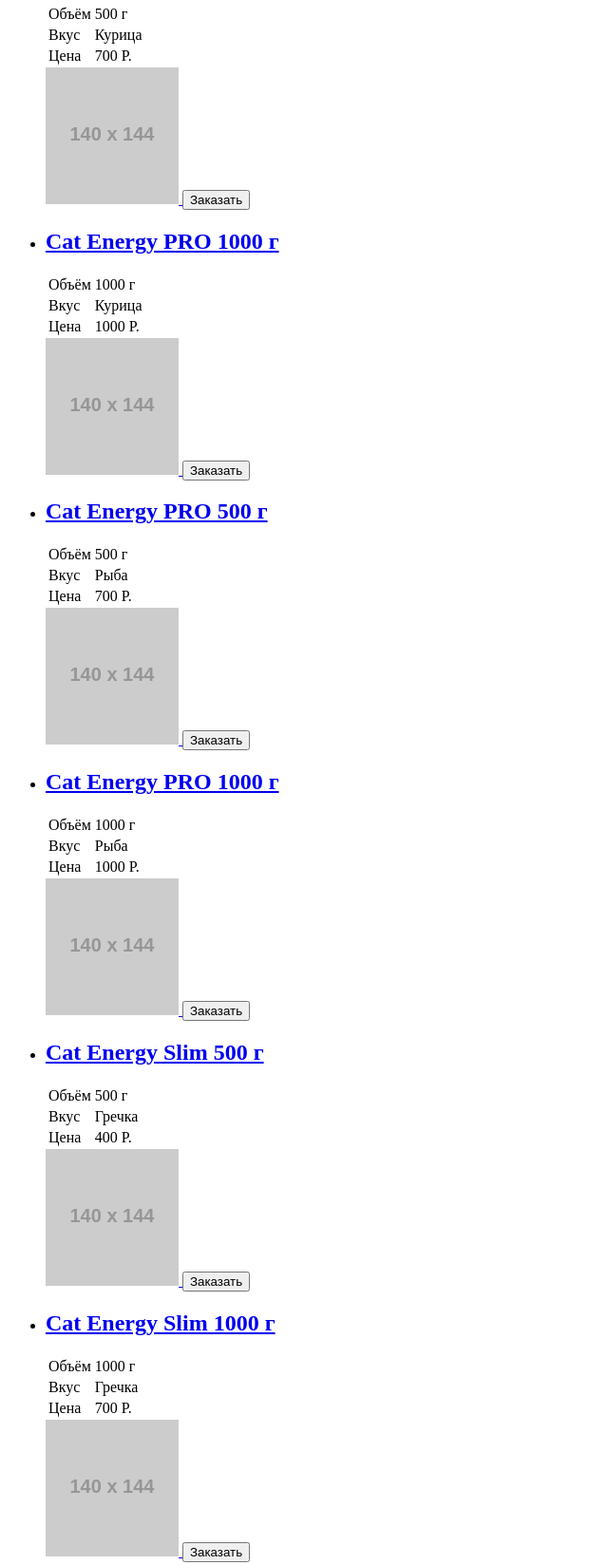
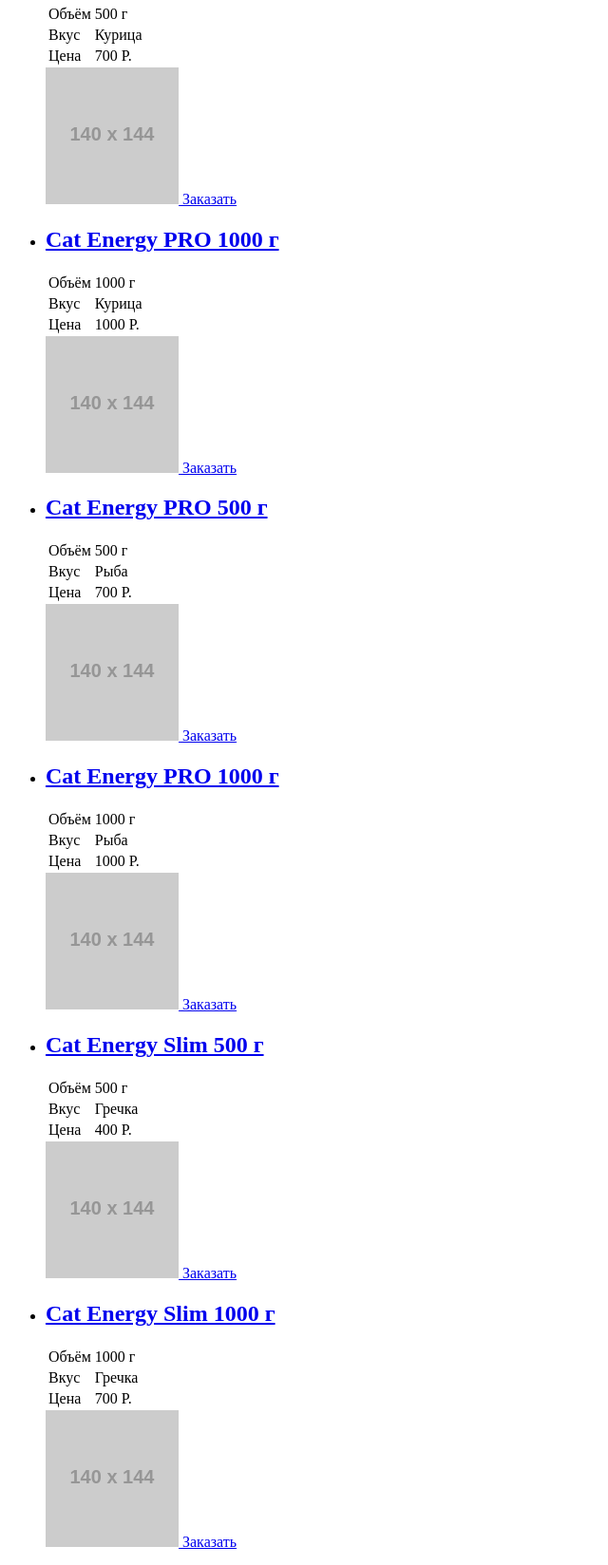
Before and after one commit to SKYFish17/444321-cat-energy-18, a website: page source/catalog.html in a window 1280 px wide. Shown: the part 253-1901 px from the top of the page at 95% size, without its empty margins (0-640 px from the left). Drawn offline with Linux system fonts and the light colour scheme; placeholder pictures from the web are drawn by us.

Commit message:
заменяет тег button на a

```diff
--- a/source/catalog.html
+++ b/source/catalog.html
@@ -52,7 +52,7 @@
             <a href="cat-pro_500-1.html">
               <img src="https://via.placeholder.com/140x144" width="140" height="144" alt="Упаковка продукта Cat Energy Pro 500 грамм" class="product__image">
             </a>
-            <button class="product__order button" type="button">Заказать</button>
+            <a class="product__order button" href="order.html">Заказать</a>
           </li>
           <li class="catalog__item product">
             <a href="cat-pro_1000-1.html">
@@ -75,7 +75,7 @@
             <a href="cat-pro_1000.html">
               <img src="https://via.placeholder.com/140x144" width="140" height="144" alt="Упаковка продукта Cat Energy Pro 1000 грамм" class="product__image">
             </a>
-            <button class="product__order button" type="button">Заказать</button>
+            <a class="product__order button" href="order.html">Заказать</a>
           </li>
           <li class="catalog__item product">
             <a href="cat-pro_500-2.html">
@@ -98,7 +98,7 @@
             <a href="cat-pro_500.html">
               <img src="https://via.placeholder.com/140x144" width="140" height="144" alt="Упаковка продукта Cat Energy Pro 500 грамм" class="product__image">
             </a>
-            <button class="product__order button" type="button">Заказать</button>
+            <a class="product__order button" href="order.html">Заказать</a>
           </li>
           <li class="catalog__item product">
             <a href="cat-pro_1000-2.html">
@@ -121,7 +121,7 @@
             <a href="cat-pro_1000.html">
               <img src="https://via.placeholder.com/140x144" width="140" height="144" alt="Упаковка продукта Cat Energy Slim 1000 грамм" class="product__image">
             </a>
-            <button class="product__order button" type="button">Заказать</button>
+            <a class="product__order button" href="order.html">Заказать</a>
           </li>
           <li class="catalog__item product">
             <a href="cat-slim_500-1.html">
@@ -144,7 +144,7 @@
             <a href="cat-slim_500.html">
               <img src="https://via.placeholder.com/140x144" width="140" height="144" alt="Упаковка продукта Cat Energy Slim 500 грамм" class="product__image">
             </a>
-            <button class="product__order button" type="button">Заказать</button>
+            <a class="product__order button" href="order.html">Заказать</a>
           </li>
           <li class="catalog__item product">
             <a href="cat-slim_1000-1.html">
@@ -167,7 +167,7 @@
             <a href="cat-slim_1000.html">
               <img src="https://via.placeholder.com/140x144" width="140" height="144" alt="Упаковка продукта Cat Energy Slim 1000 грамм" class="product__image">
             </a>
-            <button class="product__order button" type="button">Заказать</button>
+            <a class="product__order button" href="order.html">Заказать</a>
           </li>
           <li class="catalog__item product">
             <a href="cat-slim_500-2.html">
@@ -190,7 +190,7 @@
             <a href="cat-slim_500.html">
               <img src="https://via.placeholder.com/140x144" width="140" height="144" alt="Упаковка продукта Cat Energy Slim 500 грамм" class="product__image">
             </a>
-            <button class="product__order button" type="button">Заказать</button>
+            <a class="product__order button" href="order.html">Заказать</a>
           </li>
         </ul>
         <section class="catalog__show-all all-products">
```
